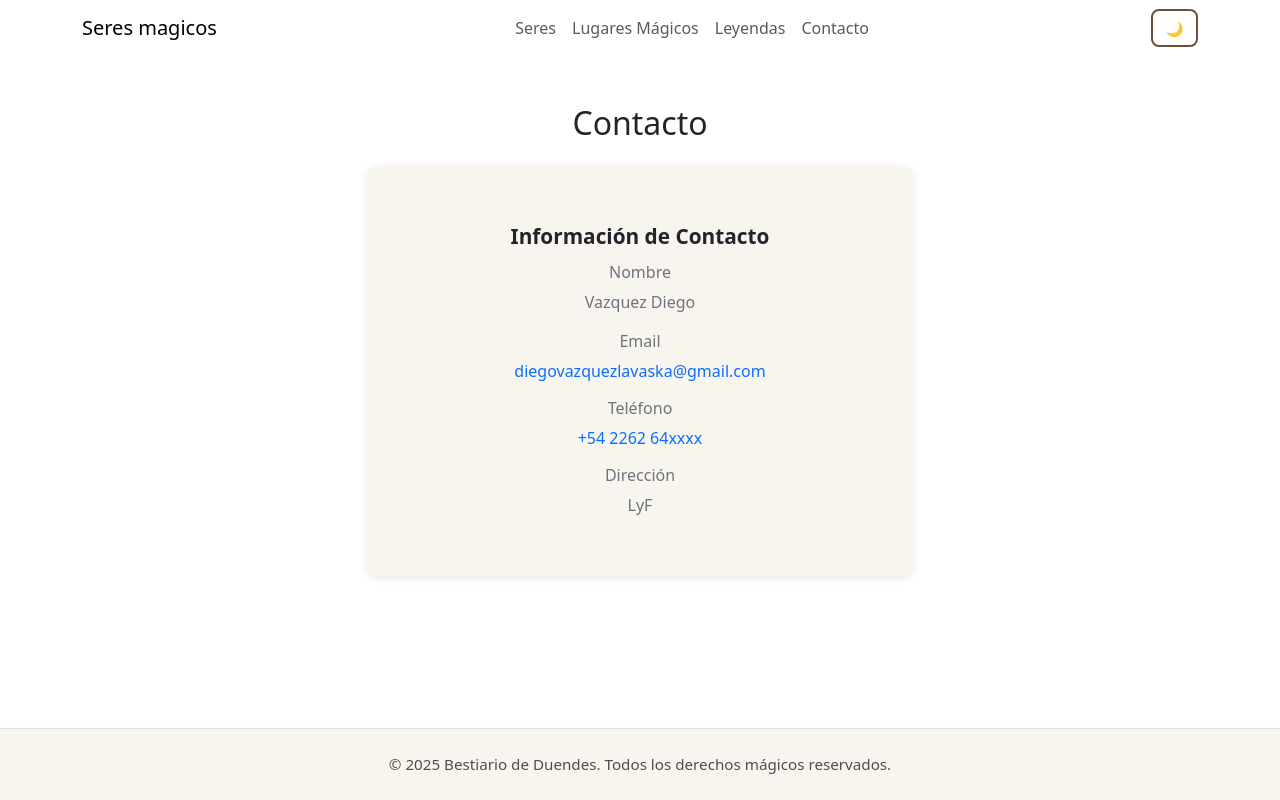
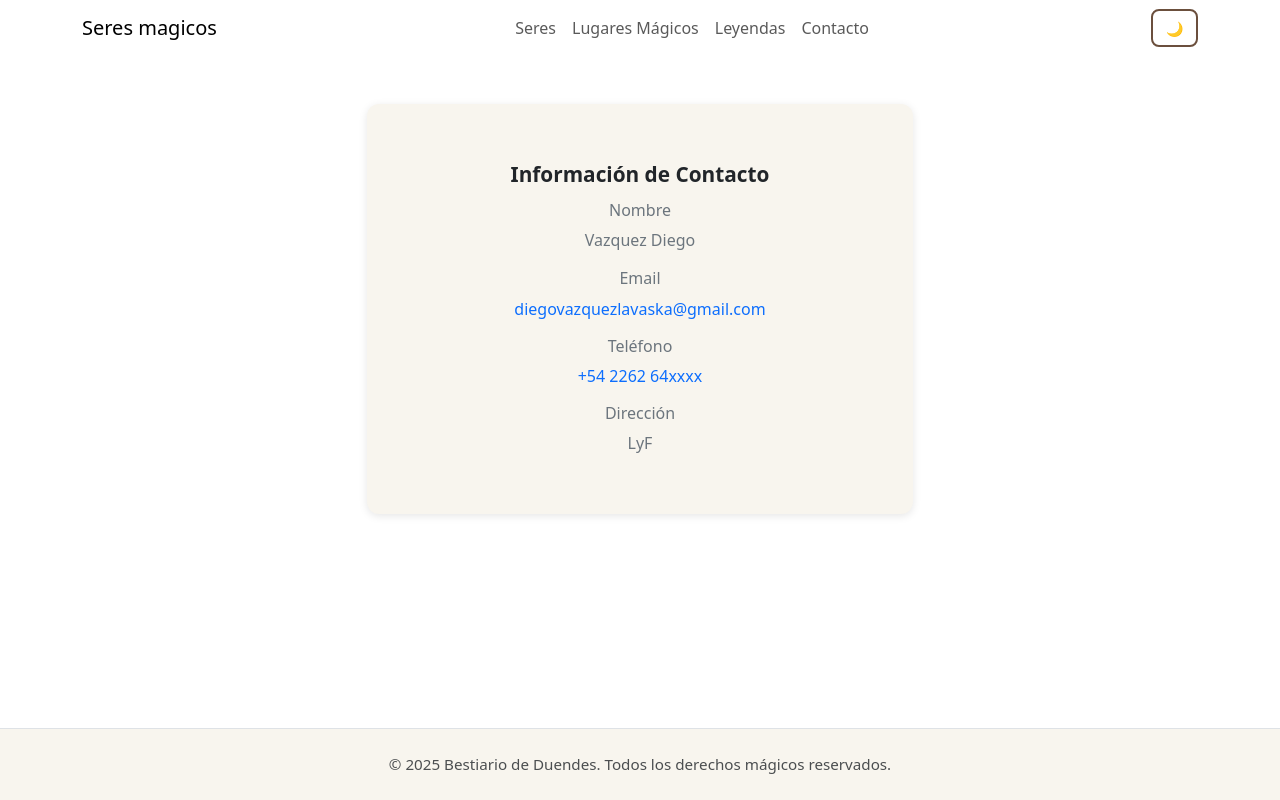
Before and after one commit to cocomicho1986/tpn3diegovazquez, a React (Vite) app: page /contacto in a window 1280 px wide. Built offline with nearby package versions, Linux system fonts and the light colour scheme.

Commit message:
Eliminamos texto

```diff
--- a/src/pages/Contacto.jsx
+++ b/src/pages/Contacto.jsx
@@ -38,7 +38,7 @@ export default function Contacto() {
 
   return (
     <div className="container py-4">
-      <h2 className="mb-4 text-center">Contacto</h2>
+
       <div className="row justify-content-center">
         <div className="col-12 col-md-6">
           <ContactCard contacto={contacto} />
```
